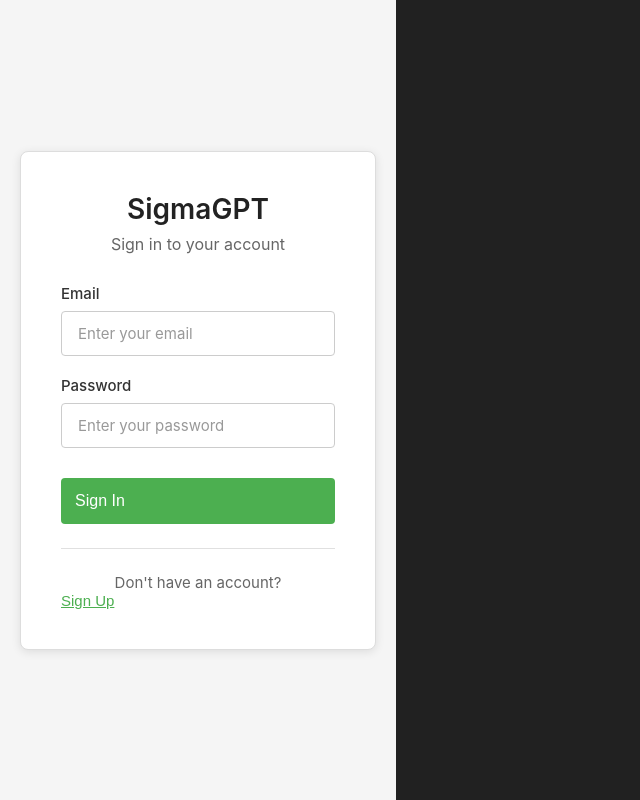
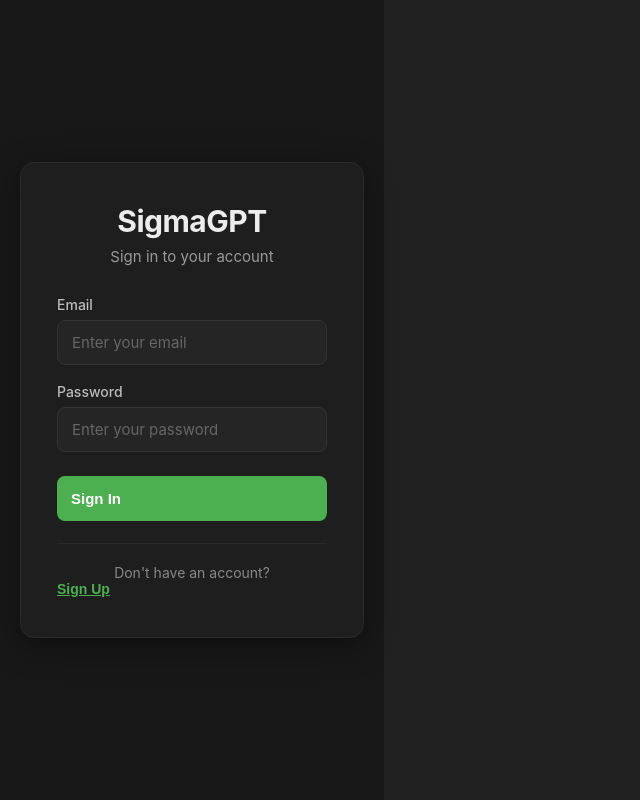
Before and after one commit to Shivam9997/SigmaGPT, a React app in the folder Frontent/: page / in a window 1280 px wide. Shown: the whole page, without its empty margins (0-640 px from the left). Built offline with nearby package versions, Linux system fonts and the light colour scheme; the HTML template or start-up script is replaced by a standard one.

Commit message:
change the Authentication

```diff
--- a/Frontent/src/Login.css
+++ b/Frontent/src/Login.css
@@ -3,18 +3,30 @@
   justify-content: center;
   align-items: center;
   min-height: 100vh;
-  background: #f5f5f5;
+  background: #181818;
   padding: 20px;
 }
 
 .login-box {
-  background: white;
-  border-radius: 8px;
-  box-shadow: 0 2px 10px rgba(0, 0, 0, 0.1);
-  border: 1px solid #ddd;
-  padding: 40px;
+  background: #1e1e1e;
+  border-radius: 14px;
+  box-shadow: 0 8px 32px rgba(0, 0, 0, 0.4);
+  border: 1px solid #2a2a2a;
+  padding: 40px 36px;
   width: 100%;
   max-width: 420px;
+  animation: slideUp 0.5s ease;
+}
+
+@keyframes slideUp {
+  from {
+    opacity: 0;
+    transform: translateY(20px);
+  }
+  to {
+    opacity: 1;
+    transform: translateY(0);
+  }
 }
 
 .login-header {
@@ -23,63 +35,65 @@
 }
 
 .login-header h1 {
-  font-size: 28px;
-  font-weight: 600;
-  color: #222;
+  font-size: 30px;
+  font-weight: 700;
+  color: #ececec;
   margin-bottom: 8px;
+  letter-spacing: -0.5px;
 }
 
 .login-header p {
-  color: #666;
-  font-size: 16px;
+  color: #999;
+  font-size: 15px;
 }
 
 .login-form {
   display: flex;
   flex-direction: column;
-  gap: 20px;
+  gap: 18px;
 }
 
 .form-group {
   display: flex;
   flex-direction: column;
-  gap: 8px;
+  gap: 7px;
 }
 
 .form-group label {
-  font-size: 15px;
+  font-size: 14px;
   font-weight: 500;
-  color: #333;
+  color: #bbb;
 }
 
 .form-group input {
-  padding: 12px 16px;
-  border: 1px solid #ccc;
-  border-radius: 4px;
+  padding: 12px 14px;
+  border: 1px solid #333;
+  border-radius: 8px;
   font-size: 15px;
-  transition: border-color 0.3s;
+  transition: border-color 0.25s, box-shadow 0.25s;
   font-family: inherit;
-  background-color: #fff;
-  color: #000;
+  background-color: #252525;
+  color: #ececec;
 }
 
 .form-group input::placeholder {
-  color: #999;
+  color: #666;
 }
 
 .form-group input:focus {
   outline: none;
   border-color: #4CAF50;
+  box-shadow: 0 0 0 3px rgba(76, 175, 80, 0.15);
 }
 
 .error-message {
-  background: #ffebee;
-  color: #d32f2f;
+  background: rgba(211, 47, 47, 0.12);
+  color: #ef5350;
   padding: 12px;
-  border-radius: 4px;
-  font-size: 15px;
+  border-radius: 8px;
+  font-size: 14px;
   text-align: center;
-  border: 1px solid #ffcdd2;
+  border: 1px solid rgba(211, 47, 47, 0.25);
 }
 
 .submit-button {
@@ -87,47 +101,64 @@
   background: #4CAF50;
   color: white;
   border: none;
-  border-radius: 4px;
-  font-size: 16px;
-  font-weight: 500;
+  border-radius: 8px;
+  font-size: 15px;
+  font-weight: 600;
   cursor: pointer;
-  transition: background-color 0.3s;
-  margin-top: 10px;
+  transition: background-color 0.25s, transform 0.15s;
+  margin-top: 6px;
 }
 
 .submit-button:hover:not(:disabled) {
-  background: #45a049;
+  background: #43a047;
+}
+
+.submit-button:active:not(:disabled) {
+  transform: scale(0.98);
 }
 
 .submit-button:disabled {
-  opacity: 0.6;
+  opacity: 0.5;
   cursor: not-allowed;
-  background: #ccc;
+  background: #555;
 }
 
 .toggle-mode {
   text-align: center;
-  margin-top: 24px;
-  padding-top: 24px;
-  border-top: 1px solid #e0e0e0;
+  margin-top: 22px;
+  padding-top: 20px;
+  border-top: 1px solid #2a2a2a;
 }
 
 .toggle-mode p {
-  color: #666;
-  font-size: 15px;
+  color: #888;
+  font-size: 14px;
 }
 
 .toggle-button {
   background: none;
   border: none;
   color: #4CAF50;
-  font-weight: 500;
+  font-weight: 600;
   cursor: pointer;
-  font-size: 15px;
+  font-size: 14px;
   text-decoration: underline;
   padding: 0;
+  transition: color 0.2s;
 }
 
 .toggle-button:hover {
-  color: #45a049;
+  color: #66bb6a;
 }
+
+/* Responsive */
+@media (max-width: 480px) {
+  .login-box {
+    padding: 28px 22px;
+    border-radius: 12px;
+  }
+
+  .login-header h1 {
+    font-size: 26px;
+  }
+}
```
